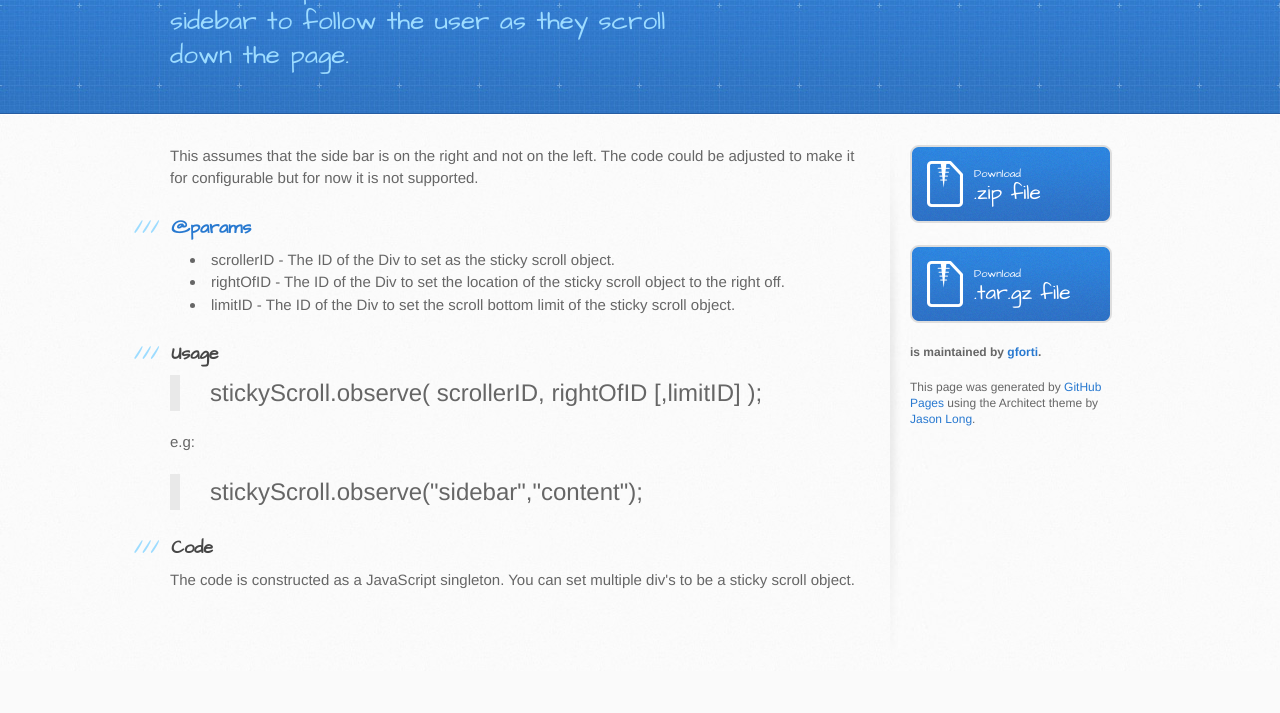
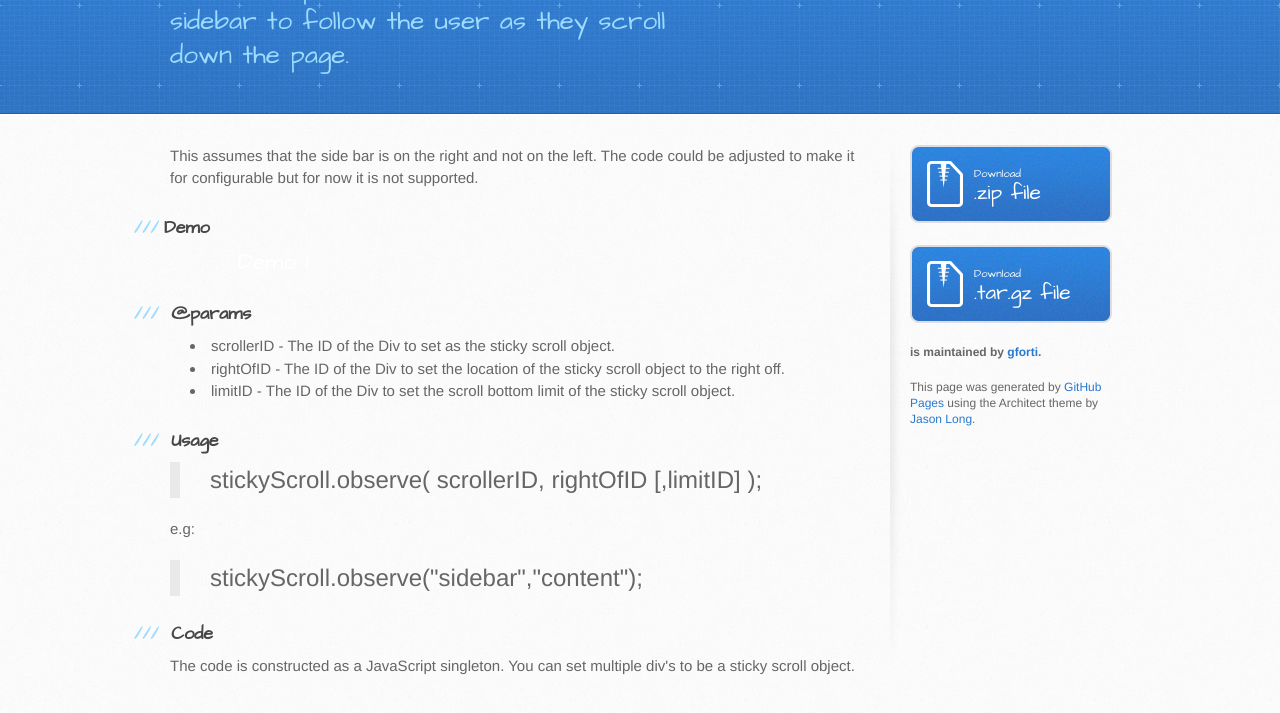
Before and after one commit to gforti/stickyscroll, a plain HTML site: page index.html in a window 1280 px wide. Shown: the part 155-868 px from the top of the page. Before the commit the page ends 826 px from the top, so only its background shows below. Drawn offline with Linux system fonts and the light colour scheme.

Commit message:
Update index.html
testing out the demo 1 link

```diff
--- a/index.html
+++ b/index.html
@@ -30,8 +30,13 @@
         <section id="main-content">
           <p>This assumes that the side bar is on the right and not on the left.  The code could be adjusted to make it for configurable but for now it is not supported.</p>
 
+<h3>Demo</h3>
+
+ <a href="demo1.html" class="button"> Demo 1 </a>
+
+
 <h3>
-<a name="params" class="anchor" href="#params"><span class="octicon octicon-link"></span></a><a href="https://github.com/params" class="user-mention">@params</a>
+@params
 </h3>
 
 <ul>
```
